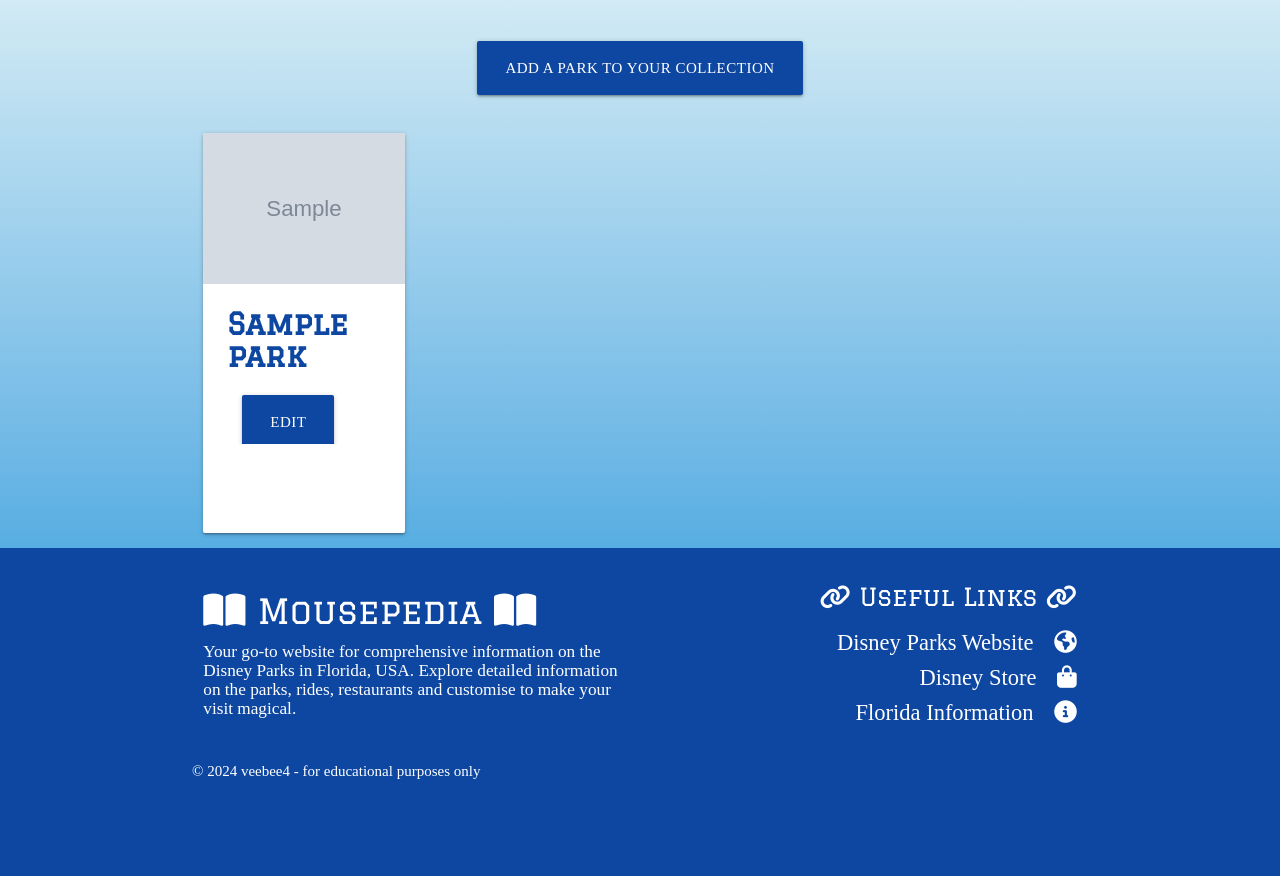
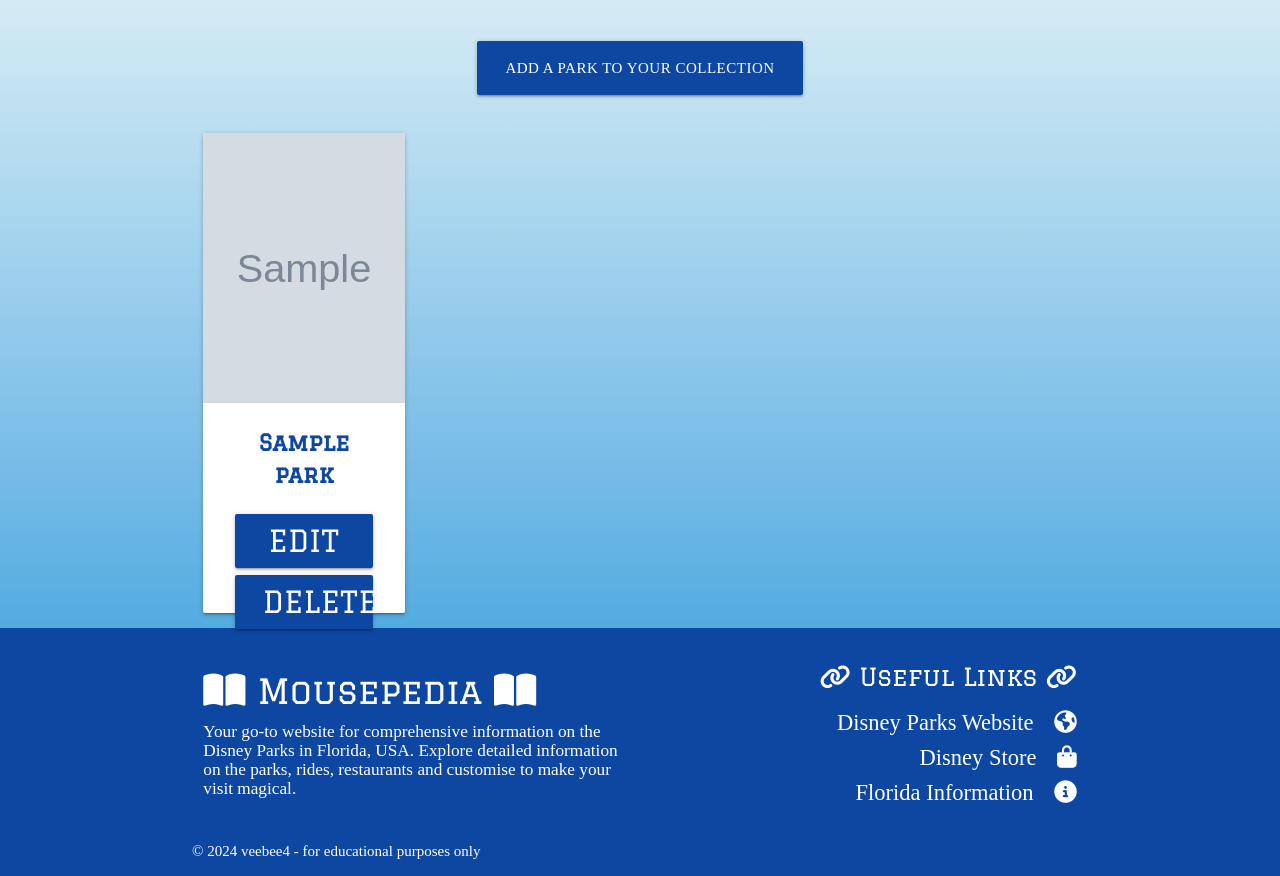
Before and after one commit to veebee4/mousepediadb, a Flask app: page /parks in a window 1280 px wide. Shown: the part 189-1065 px from the top of the page. Before the commit the page ends 968 px from the top, so only its background shows below. Run offline with Flask 2, Linux system fonts and the light colour scheme; tables that the repository leaves empty hold one stand-in row (values such as "Sample post"); grey boxes marked "Sample" are stand-in pictures; some libraries are stand-ins or nearby versions; some web fonts are replaced.

Commit message:
Update styling to cards on parks page

```diff
--- a/mousepediadb/static/css/style.css
+++ b/mousepediadb/static/css/style.css
@@ -40,6 +40,7 @@ nav ul li.active {
     background-color: #1A93D7 !important;
 }
 
+/* colour for side nav links when active */
 .sidenav li.active {
     background-color: #1A93D7 !important;
 }
@@ -122,13 +123,13 @@ main {
 }
 
 .carousel {
-    height: 500px;
+    height: 31rem;
 }
 
 .carousel .carousel-item {
     font-family: Graduate;
     font-weight: 800;
-    width: 400px;
+    width: 25rem;
 }
 
 .carousel-item img {
@@ -141,13 +142,27 @@ main {
 }
 
 .carousel .indicators {
-    margin: -2rem;
+    margin: -2.1rem;
 }
 
 /* ---------------------------------------- Parks Page */
 
 .add-park-btn {
     margin: 2rem;
+}
+
+.card {
+    height: 32rem;
+}
+
+.card-image img {
+    height: 18rem;
+}
+
+.card .card-content .card-title {
+    font-size: 1.5rem !important;
+    text-align: center;
+    padding-bottom: 1rem;
 }
 
 .park-card-heading {
@@ -159,7 +174,7 @@ main {
 .park-card-label {
     font-family: Graduate;
     font-weight: 600;
-    font-size: 1.5rem;
+    font-size: 1.2rem;
 }
 
 .park-card-info {
@@ -168,7 +183,11 @@ main {
 }
 
 .edit-btn, .delete-btn {
-    margin: 1rem;
+    display: flex;
+    flex-direction: column;
+    margin: 0.5rem;
+    font-size: 2rem;
+    font-family: Graduate;
 }
 
 .material-tooltip {
--- a/mousepediadb/templates/parks.html
+++ b/mousepediadb/templates/parks.html
@@ -15,7 +15,7 @@
 <div class="row">
     {% for park in parks %}
     <div class="col s12 m6 l3">
-        <div class="card medium">
+        <div class="card">
             <div class="card-image">
               <img class="activator tooltipped" data-position="bottom" data-tooltip="Click Me!" src="{{ park.image_url if park.image_url else url_for('static', filename='images/default_image.jpg') }}" alt="{{ park.park_name }}">
             </div>
```
